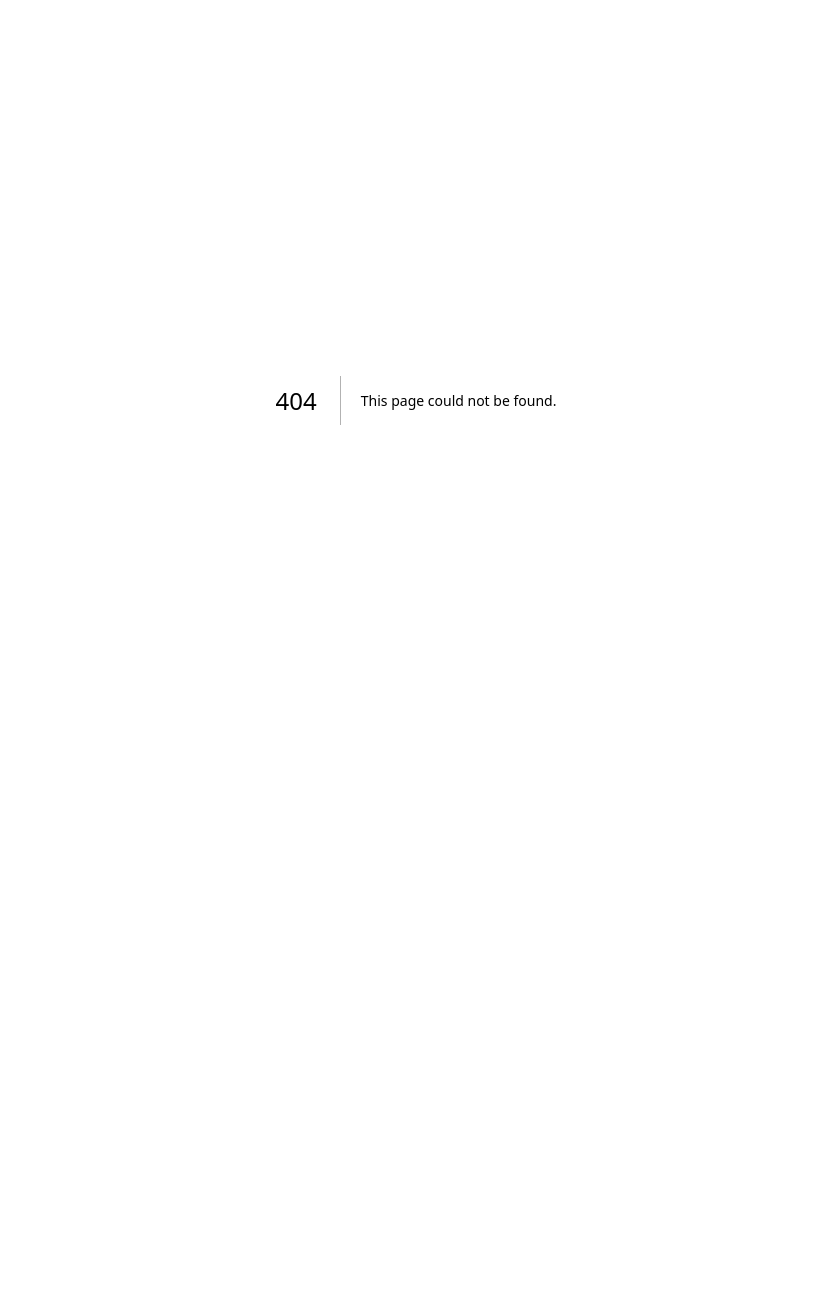
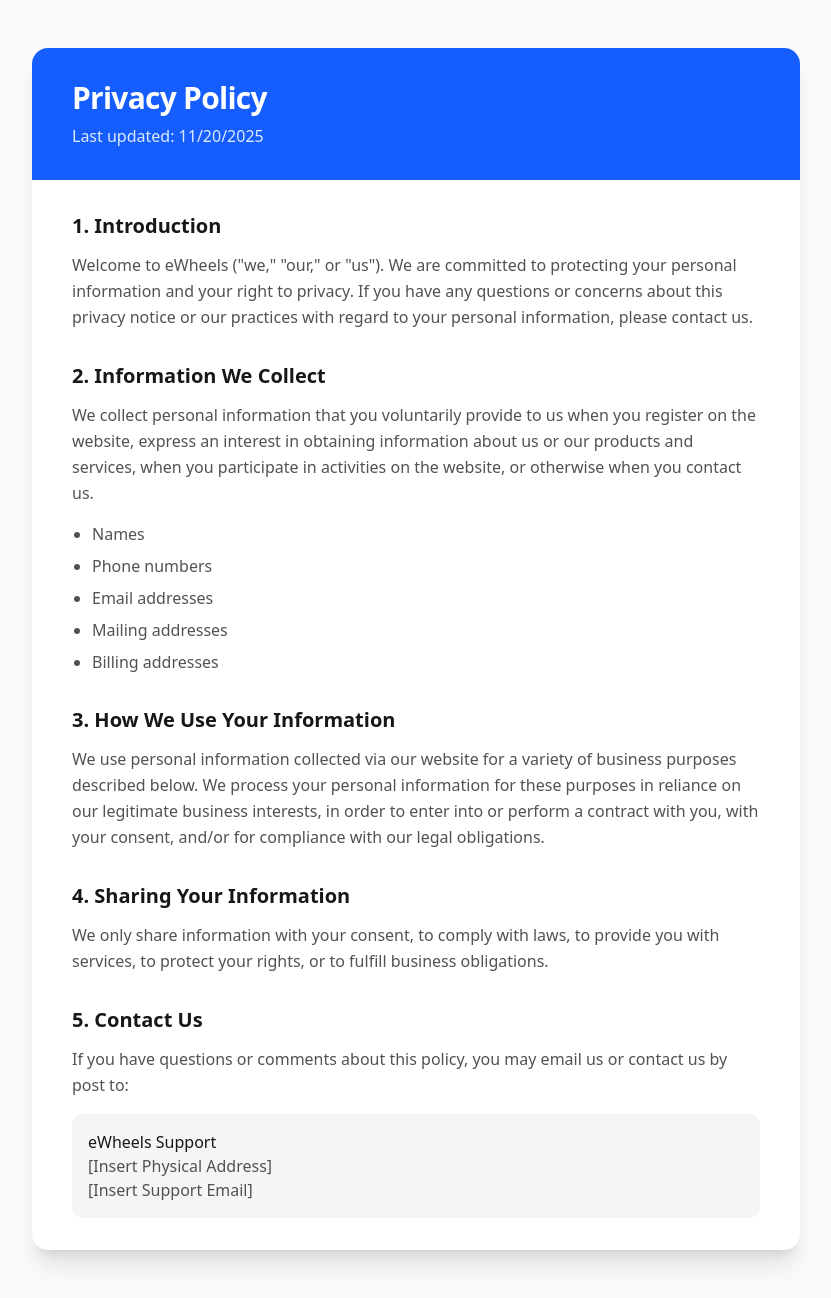
Before and after one commit to ilan2004/ewheels-setup, a Next.js app: page /privacy-policy in a window 1280 px wide. Before the commit this address had no page. Shown: the whole page, without its empty margins (224-1055 px from the left). Before the commit the page ends 800 px from the top, so only its background shows below. Built offline with nearby package versions, Linux system fonts and the light colour scheme.

Commit message:
feat: setup privacy policy page and footer link

```diff
--- a/src/app/page.tsx
+++ b/src/app/page.tsx
@@ -1,4 +1,5 @@
 import { Features } from "@/components/landing/Features";
+import Link from "next/link";
 import { Hero } from "@/components/landing/Hero";
 import { SetupGuide } from "@/components/landing/SetupGuide";
 import { Separator } from "@/components/ui/separator";
@@ -17,6 +18,11 @@
           <p className="mt-2">
             Built with Next.js, Tailwind CSS, and shadcn/ui.
           </p>
+          <div className="mt-4">
+            <Link href="/privacy-policy" className="hover:underline hover:text-foreground transition-colors">
+              Privacy Policy
+            </Link>
+          </div>
         </div>
       </footer>
     </main>
--- /dev/null
+++ b/src/app/privacy-policy/page.tsx
@@ -0,0 +1,65 @@
+import React from 'react';
+
+export default function PrivacyPolicyPage() {
+    return (
+        <div className="min-h-screen bg-neutral-50 py-12 px-4 sm:px-6 lg:px-8">
+            <div className="max-w-3xl mx-auto bg-white shadow-xl rounded-2xl overflow-hidden">
+                <div className="bg-blue-600 px-6 py-8 sm:px-10">
+                    <h1 className="text-3xl font-bold text-white tracking-tight">Privacy Policy</h1>
+                    <p className="mt-2 text-blue-100">
+                        Last updated: {new Date().toLocaleDateString()}
+                    </p>
+                </div>
+
+                <div className="px-6 py-8 sm:px-10 space-y-8 text-neutral-600">
+                    <section>
+                        <h2 className="text-xl font-semibold text-neutral-900 mb-3">1. Introduction</h2>
+                        <p className="leading-relaxed">
+                            Welcome to eWheels ("we," "our," or "us"). We are committed to protecting your personal information and your right to privacy. If you have any questions or concerns about this privacy notice or our practices with regard to your personal information, please contact us.
+                        </p>
+                    </section>
+
+                    <section>
+                        <h2 className="text-xl font-semibold text-neutral-900 mb-3">2. Information We Collect</h2>
+                        <p className="leading-relaxed mb-4">
+                            We collect personal information that you voluntarily provide to us when you register on the website, express an interest in obtaining information about us or our products and services, when you participate in activities on the website, or otherwise when you contact us.
+                        </p>
+                        <ul className="list-disc pl-5 space-y-2">
+                            <li>Names</li>
+                            <li>Phone numbers</li>
+                            <li>Email addresses</li>
+                            <li>Mailing addresses</li>
+                            <li>Billing addresses</li>
+                        </ul>
+                    </section>
+
+                    <section>
+                        <h2 className="text-xl font-semibold text-neutral-900 mb-3">3. How We Use Your Information</h2>
+                        <p className="leading-relaxed">
+                            We use personal information collected via our website for a variety of business purposes described below. We process your personal information for these purposes in reliance on our legitimate business interests, in order to enter into or perform a contract with you, with your consent, and/or for compliance with our legal obligations.
+                        </p>
+                    </section>
+
+                    <section>
+                        <h2 className="text-xl font-semibold text-neutral-900 mb-3">4. Sharing Your Information</h2>
+                        <p className="leading-relaxed">
+                            We only share information with your consent, to comply with laws, to provide you with services, to protect your rights, or to fulfill business obligations.
+                        </p>
+                    </section>
+
+                    <section>
+                        <h2 className="text-xl font-semibold text-neutral-900 mb-3">5. Contact Us</h2>
+                        <p className="leading-relaxed">
+                            If you have questions or comments about this policy, you may email us or contact us by post to:
+                        </p>
+                        <div className="mt-4 p-4 bg-neutral-100 rounded-lg">
+                            <p className="font-medium text-neutral-900">eWheels Support</p>
+                            <p>[Insert Physical Address]</p>
+                            <p>[Insert Support Email]</p>
+                        </div>
+                    </section>
+                </div>
+            </div>
+        </div>
+    );
+}
```
